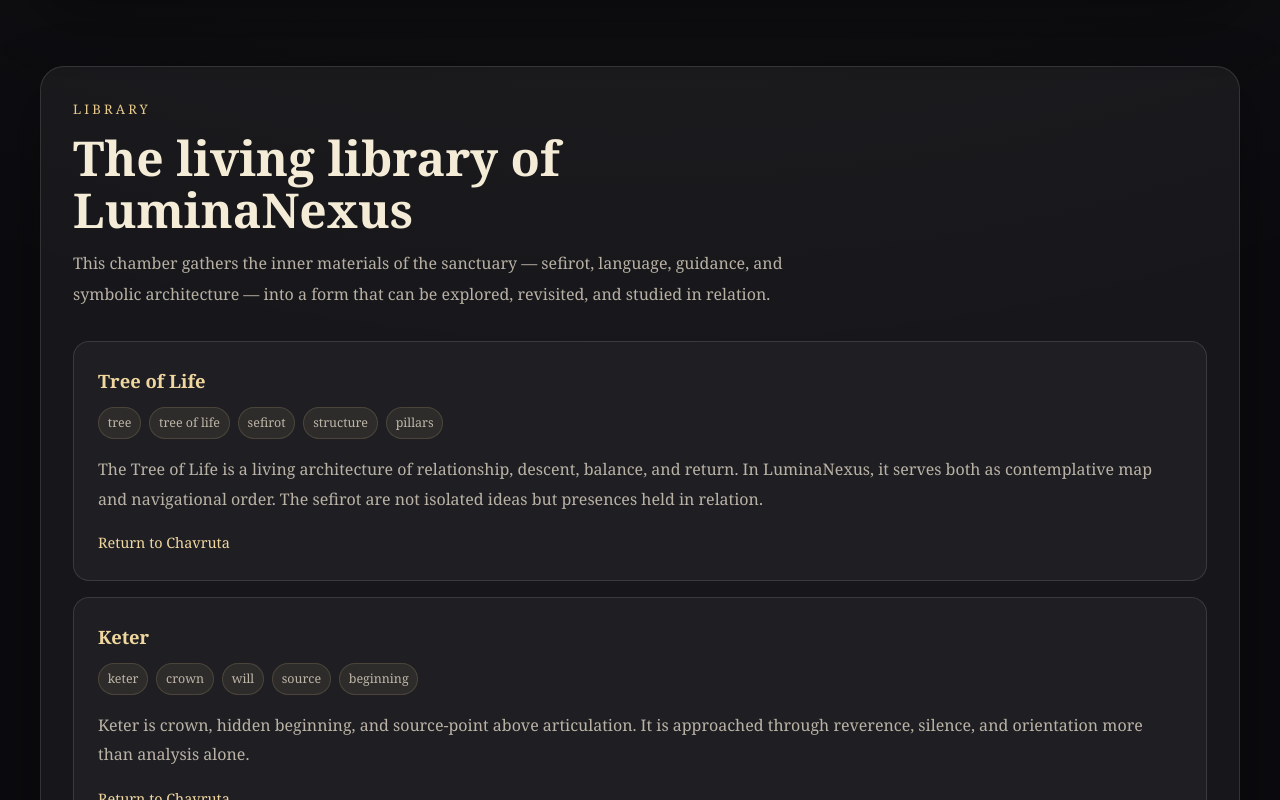
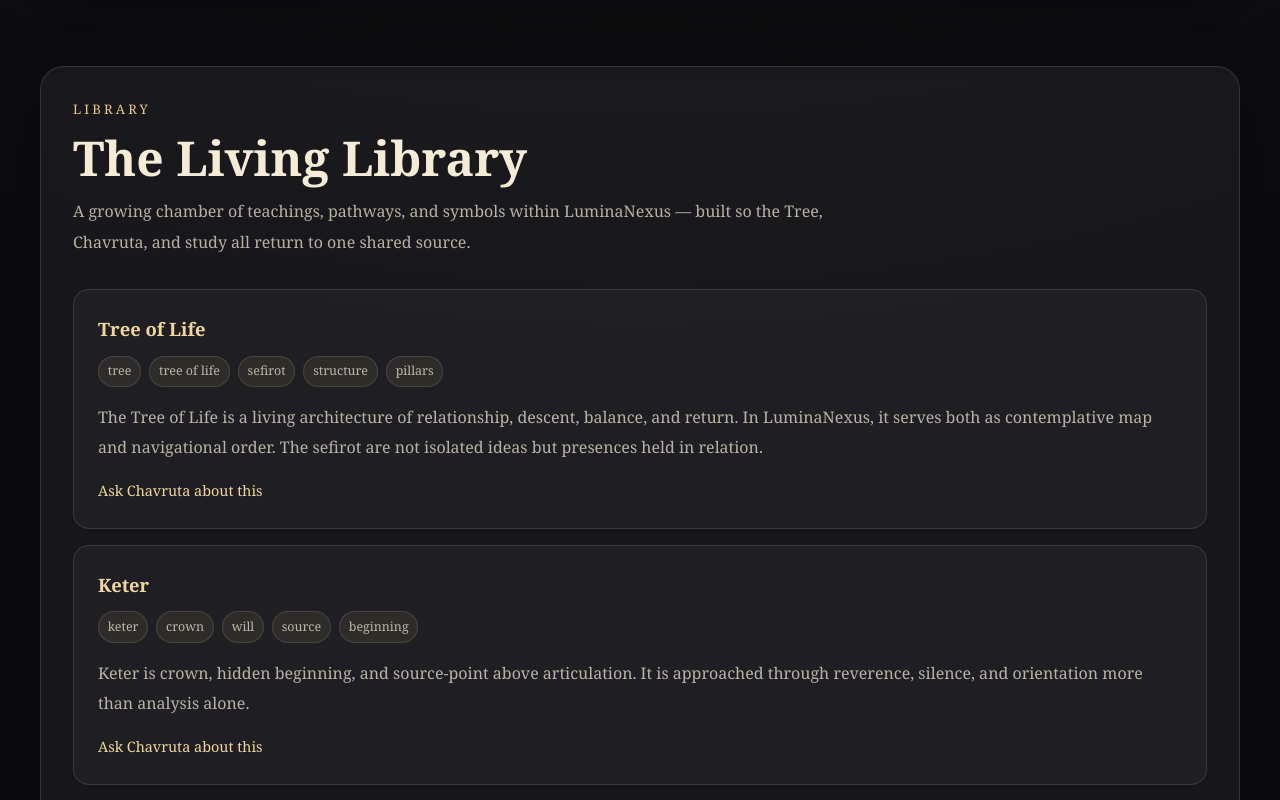
Before and after one commit to richardatf-oss/luminanexus-site, a React (Vite) app: page / in a window 1280 px wide. Shown: the part 1640-2440 px from the top of the page. Built offline with nearby package versions, Linux system fonts and the light colour scheme.

Commit message:
Update Library.jsx

```diff
--- a/src/components/Library.jsx
+++ b/src/components/Library.jsx
@@ -6,11 +6,11 @@ export default function Library() {
       <div className="section-card library">
         <div className="library__intro">
           <p className="library__eyebrow">Library</p>
-          <h2 className="library__title">The living library of LuminaNexus</h2>
+          <h2 className="library__title">The Living Library</h2>
           <p className="library__text">
-            This chamber gathers the inner materials of the sanctuary — sefirot,
-            language, guidance, and symbolic architecture — into a form that can
-            be explored, revisited, and studied in relation.
+            A growing chamber of teachings, pathways, and symbols within
+            LuminaNexus — built so the Tree, Chavruta, and study all return to
+            one shared source.
           </p>
         </div>
 
@@ -40,7 +40,7 @@ export default function Library() {
 
                 <div className="library-card__footer">
                   <a className="library-card__jump" href="#chavruta">
-                    Return to Chavruta
+                    Ask Chavruta about this
                   </a>
                 </div>
               </article>
```
